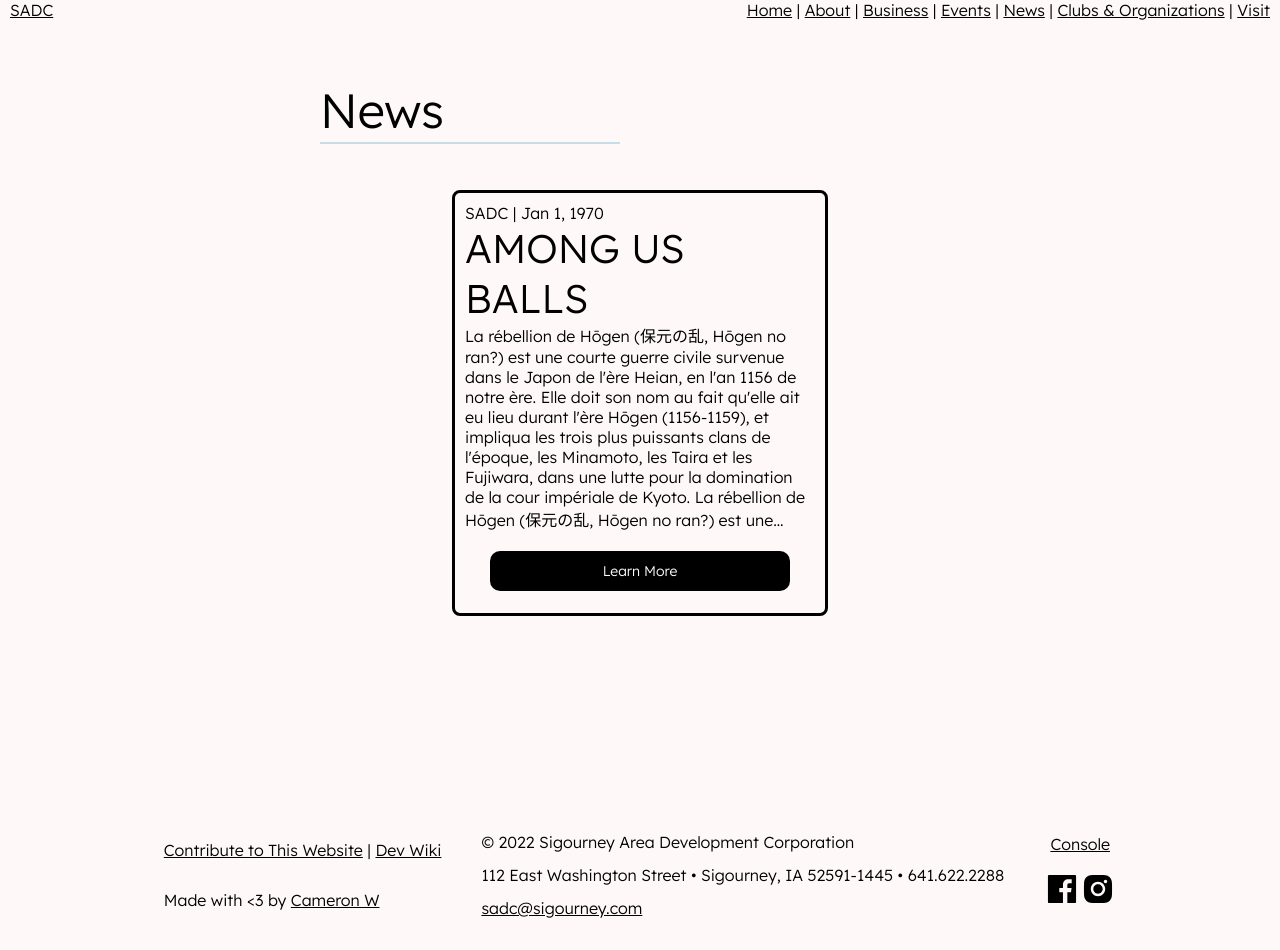
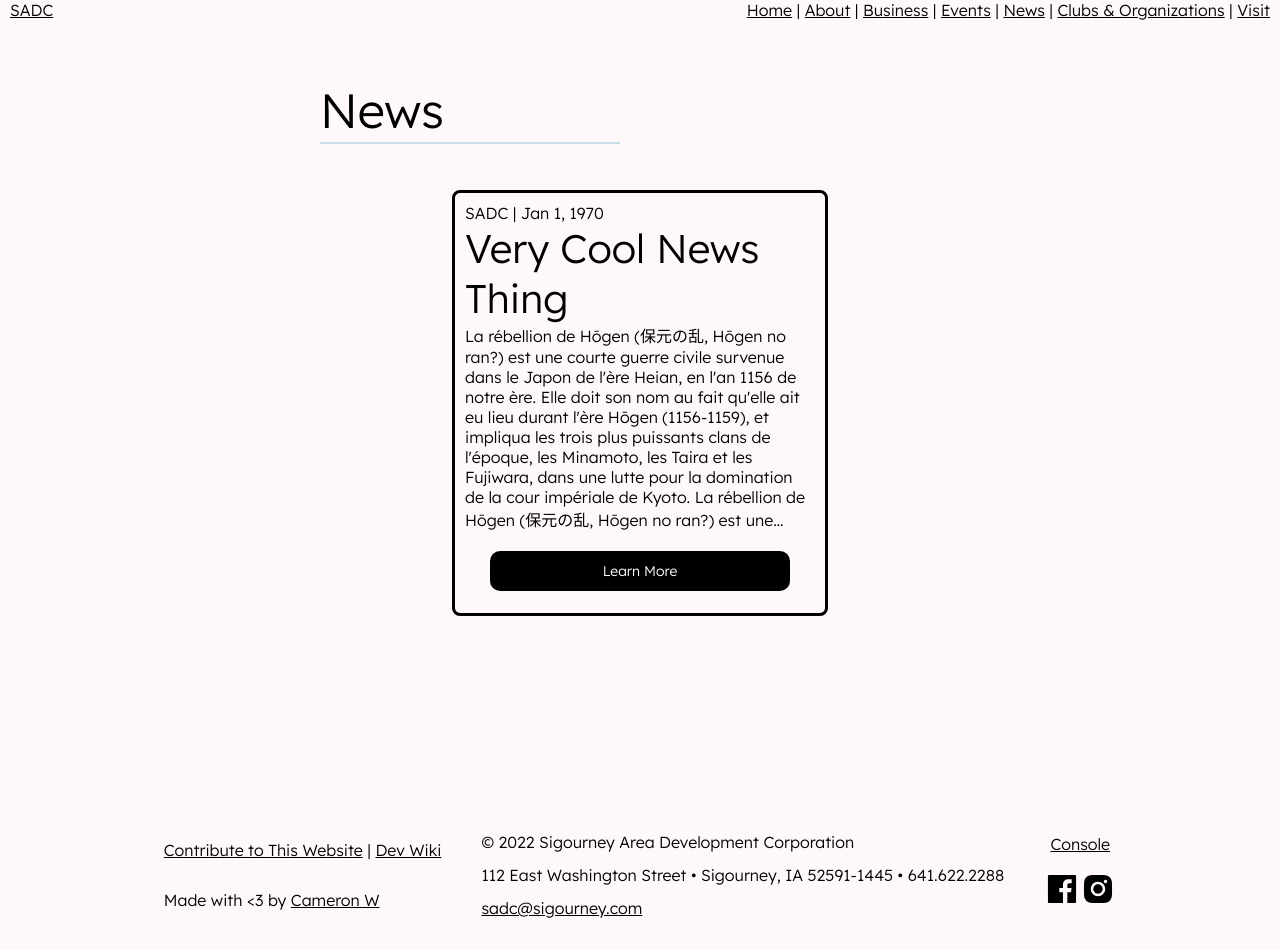
Before and after one commit to kced-iowa/kcediowa.org-old, a Next.js app: page /news in a window 1280 px wide. Built offline with nearby package versions, Linux system fonts and the light colour scheme.

Commit message:
final  | waiting for tech

```diff
--- a/pages/news/index.js
+++ b/pages/news/index.js
@@ -24,7 +24,7 @@ function News() {
                                 <span>SADC | Jan 1, 1970</span>
                             </div>
                             <div className={styles.cardHeader}>
-                                <span>AMONG US BALLS</span>
+                                <span>Very Cool News Thing</span>
                             </div>
                             <div className={styles.cardText}>
                                 <span>
@@ -40,13 +40,6 @@ function News() {
                                     <a><span>Learn More</span></a>
                                 </div>
                             </Link>
-                            {/* <div className="cardButton">
-                                <Link href="/news/0">
-                                    <button>
-                                        <span>Learn More</span>
-                                    </button>
-                                </Link>
-                            </div> */}
                         </div>
                     </div>
                 </div>
```
